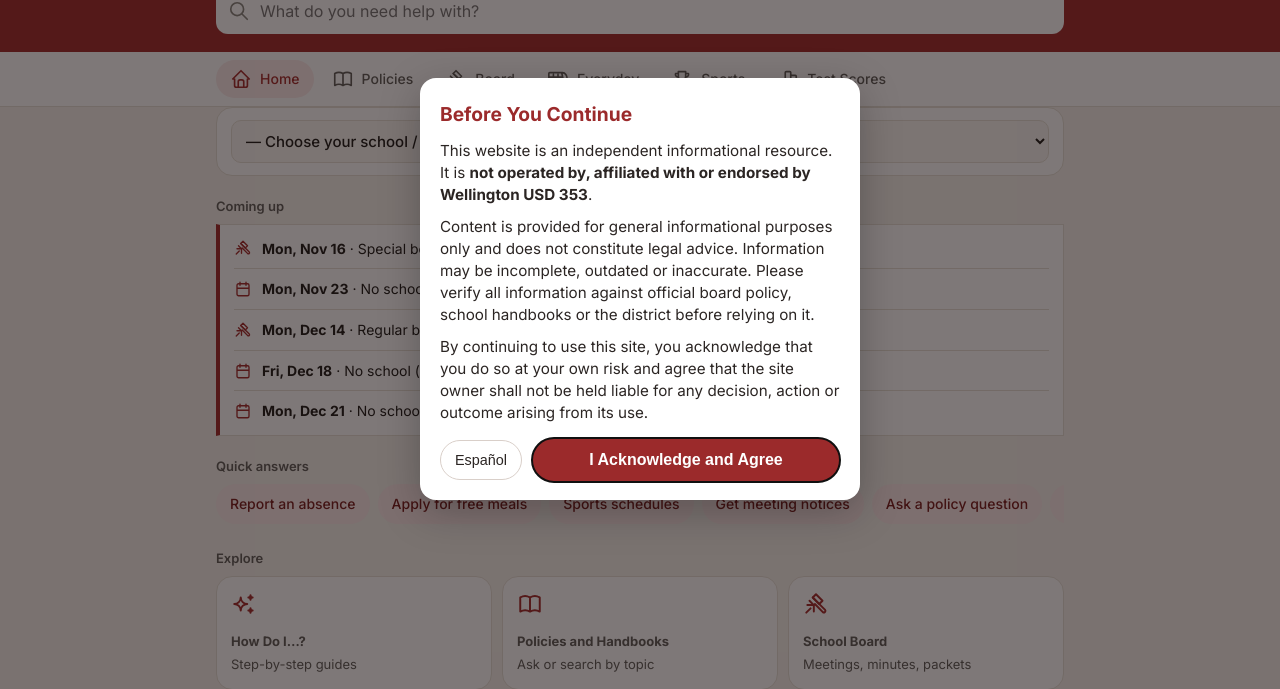
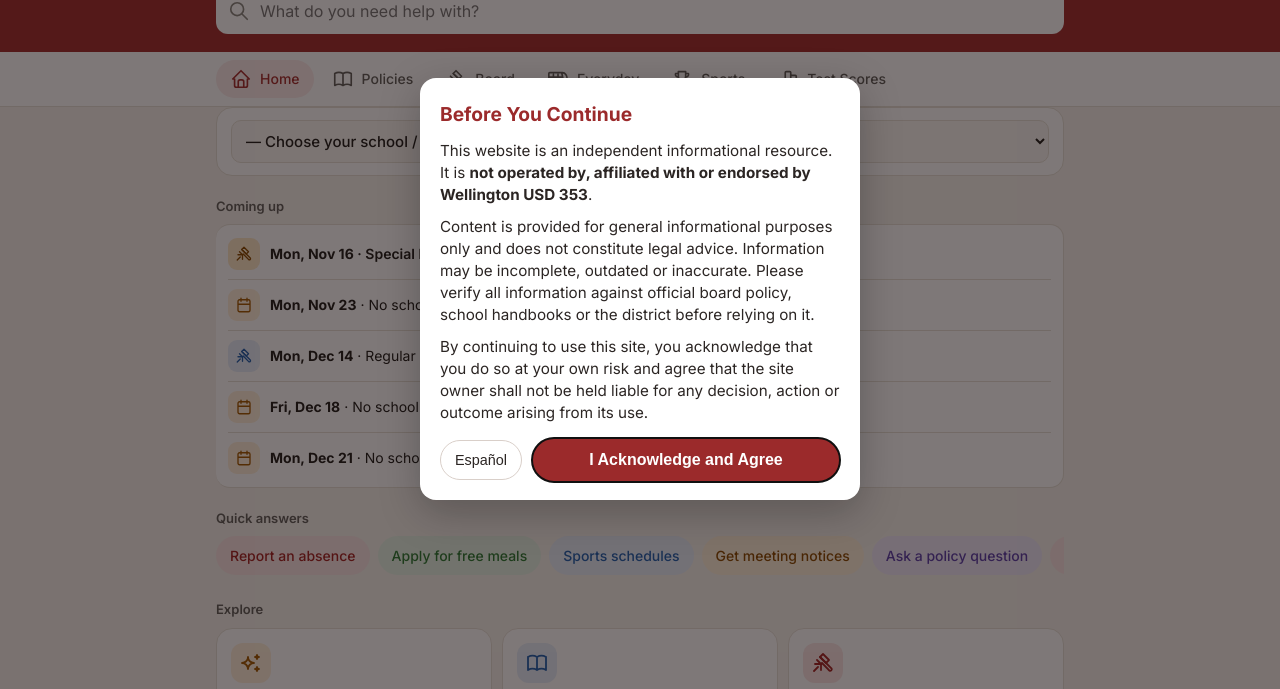
Before and after one commit to sarahlawrencerdh-blip/usd353-parent-guide, a plain HTML site: page index.html in a window 1280 px wide. Shown: the part 111-800 px from the top of the page. Drawn offline with Linux system fonts and the light colour scheme.

Commit message:
Home page color: tinted tile icons, colored quick answers, color-coded Coming up and What's new
Co-Authored-By: Claude Opus 5.5 <noreply@anthropic.com>
Claude-Session: https://claude.ai/code/session_01G7VSvn1KdPy8LGTWKYPCSA

```diff
--- a/index.html
+++ b/index.html
@@ -188,6 +188,15 @@ body.agreeopen{overflow:hidden}
 .nextbox{display:flex;gap:12px;align-items:flex-start;background:#fff;border:1px solid var(--line);border-left:4px solid var(--red);border-radius:0 12px 12px 0;padding:12px 14px;margin:0 0 12px}.nextbox>svg{flex:none;width:24px;height:24px;color:var(--red)}.nextbox b{display:block;font-size:16px}.nextbox small{display:block;color:var(--muted);font-size:13px;margin-top:3px;line-height:1.4}
 .specialbox{display:flex;gap:12px;align-items:flex-start;background:#fff7e8;border:1px solid #f0dcb4;border-radius:12px;padding:12px 14px;margin:0 0 12px}.specialbox>svg{flex:none;width:24px;height:24px;color:#7a4d00}.specialbox b{display:block;font-size:16px;color:#7a4d00}.specialbox span{display:block;font-size:15px;line-height:1.4;margin-top:2px}.specialbox small{display:block;color:var(--muted);font-size:12.5px;margin-top:4px}
 .notifybox{background:#eef4fc;border:1px solid #c9daf2;border-radius:12px;padding:12px 14px;margin:0 0 12px}.notifybox b{display:block;font-size:16px;color:#164f94}.notifybox p{margin:4px 0;font-size:14.5px;line-height:1.45}
+.tile[href="#howto"]{--tb:#fff1dc;--tc:#a35a00}.tile[href="#policies"]{--tb:#e6effb;--tc:#1f5fae}.tile[href="#board"]{--tb:#fbe6e6;--tc:#a32323}.tile[href="#contact"]{--tb:#e0f3ef;--tc:#0f6e5a}.tile[href="#rights"]{--tb:#efe9fb;--tc:#5b3fa8}.tile[href="#everyday"]{--tb:#e5f4e6;--tc:#2b7a34}.tile[href="#scores"]{--tb:#e3ecf8;--tc:#164f94}.tile[href="#calendar"]{--tb:#e6effb;--tc:#1f5fae}.tile[href="#bus"]{--tb:#fff1dc;--tc:#a35a00}.tile[href="#food"]{--tb:#e5f4e6;--tc:#2b7a34}.tile[href="#weather"]{--tb:#e0f3ef;--tc:#0f6e5a}.tile[href="#enroll"]{--tb:#efe9fb;--tc:#5b3fa8}.tile[href="#connect"]{--tb:#fbe6e6;--tc:#a32323}
+.tiles .tile:last-child:nth-child(odd){grid-column:1/-1}
+.tile svg{color:var(--tc,var(--red));background:var(--tb,var(--red-l));width:40px;height:40px;padding:8px;border-radius:12px;box-sizing:border-box}
+.qa a:nth-child(5n+1){background:#fbe6e6;color:#a32323}.qa a:nth-child(5n+2){background:#e5f4e6;color:#2b7a34}.qa a:nth-child(5n+3){background:#e6effb;color:#1f5fae}.qa a:nth-child(5n+4){background:#fff1dc;color:#8a4b00}.qa a:nth-child(5n+5){background:#efe9fb;color:#5b3fa8}
+#upcoming{border-left:0;border-radius:14px;padding:4px 12px}
+#upcoming a svg{width:32px;height:32px;padding:7px;border-radius:9px;box-sizing:border-box;flex:none}
+#upcoming a.k-off svg{background:#fff1dc;color:#a35a00}#upcoming a.k-board svg{background:#e6effb;color:#1f5fae}#upcoming a.k-special svg{background:#fde9c9;color:#8a4b00}#upcoming a.k-ev svg{background:#e5f4e6;color:#2b7a34}
+#upcoming a.k-special{font-weight:600}
+.new:not(#upcoming){border-left:0;border-radius:14px;padding:4px 12px}.new:not(#upcoming) a svg{width:32px;height:32px;padding:7px;border-radius:9px;box-sizing:border-box;flex:none;background:#efe9fb;color:#5b3fa8}.new:not(#upcoming) a:nth-child(2) svg{background:#e6effb;color:#1f5fae}.new:not(#upcoming) a:nth-child(3) svg{background:#e5f4e6;color:#2b7a34}
 </style>
 </head>
 <body>
@@ -573,7 +582,7 @@ function paintUpcoming(){const el=document.getElementById('upcoming');if(!el)ret
   const now=new Date();for(let k=0;k<3;k++){const bm=secondMonday(now.getFullYear(),now.getMonth()+k);if(iso(bm)>=today){items.push({d:iso(bm),t:es?'Reunión ordinaria de la junta, 6:00 PM, Oficina Central':'Regular board meeting, 6:00 PM, Central Office',i:'gavel',h:'#board'});break;}}
   items.sort((a,b)=>a.d.localeCompare(b.d));items=items.slice(0,5);
   const f=d=>new Date(d+'T12:00:00').toLocaleDateString(es?'es-US':'en-US',{weekday:'short',month:'short',day:'numeric'});
-  el.innerHTML=items.length?items.map(x=>`<a href="${x.h||'#calendar'}">${ic(x.i)}<span><b>${f(x.d)}</b> · ${esc(x.t)}</span></a>`).join(''):`<a href="#calendar">${ic('cal')}<span>${es?'Ver el calendario escolar':'See the school calendar'}</span></a>`;}
+  el.innerHTML=items.length?items.map(x=>`<a class="${x.i==='gavel'?(/Special|especial/.test(x.t)?'k-special':'k-board'):(/^No (school|hay)/.test(x.t)?'k-off':'k-ev')}" href="${x.h||'#calendar'}">${ic(x.i)}<span><b>${f(x.d)}</b> · ${esc(x.t)}</span></a>`).join(''):`<a href="#calendar">${ic('cal')}<span>${es?'Ver el calendario escolar':'See the school calendar'}</span></a>`;}
 /* ---- ask a question ---- */
 let KB=null,SAMPLE;
 const STOP=new Set('a an the of to in on for is are can my our we i do does what when how who will be my child kid kids son daughter student students about with if it at or and this that there have has should would could please el la los las de del y o en un una mi mis hijo hija que como cuando puede para por es son se lo le'.split(' '));
```
